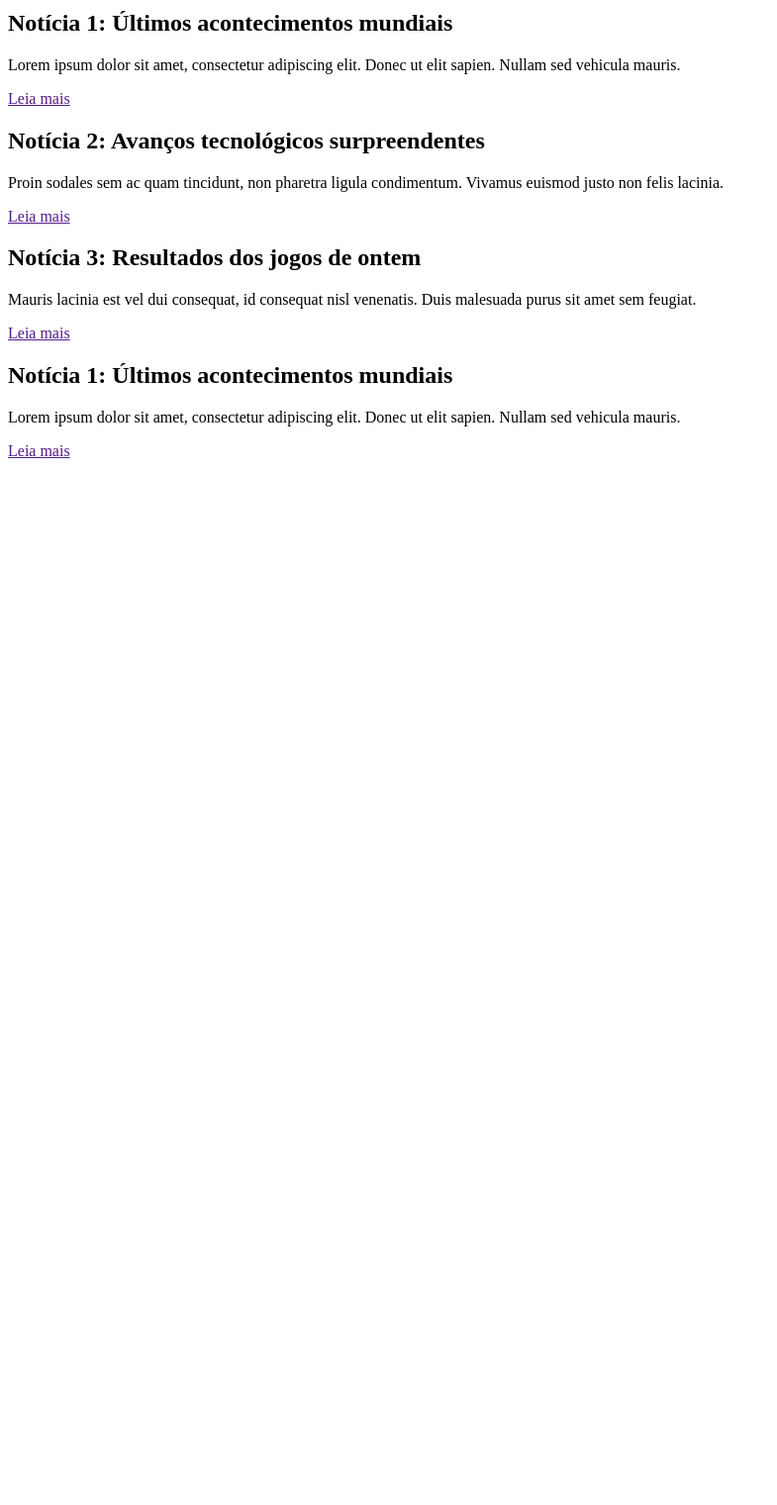
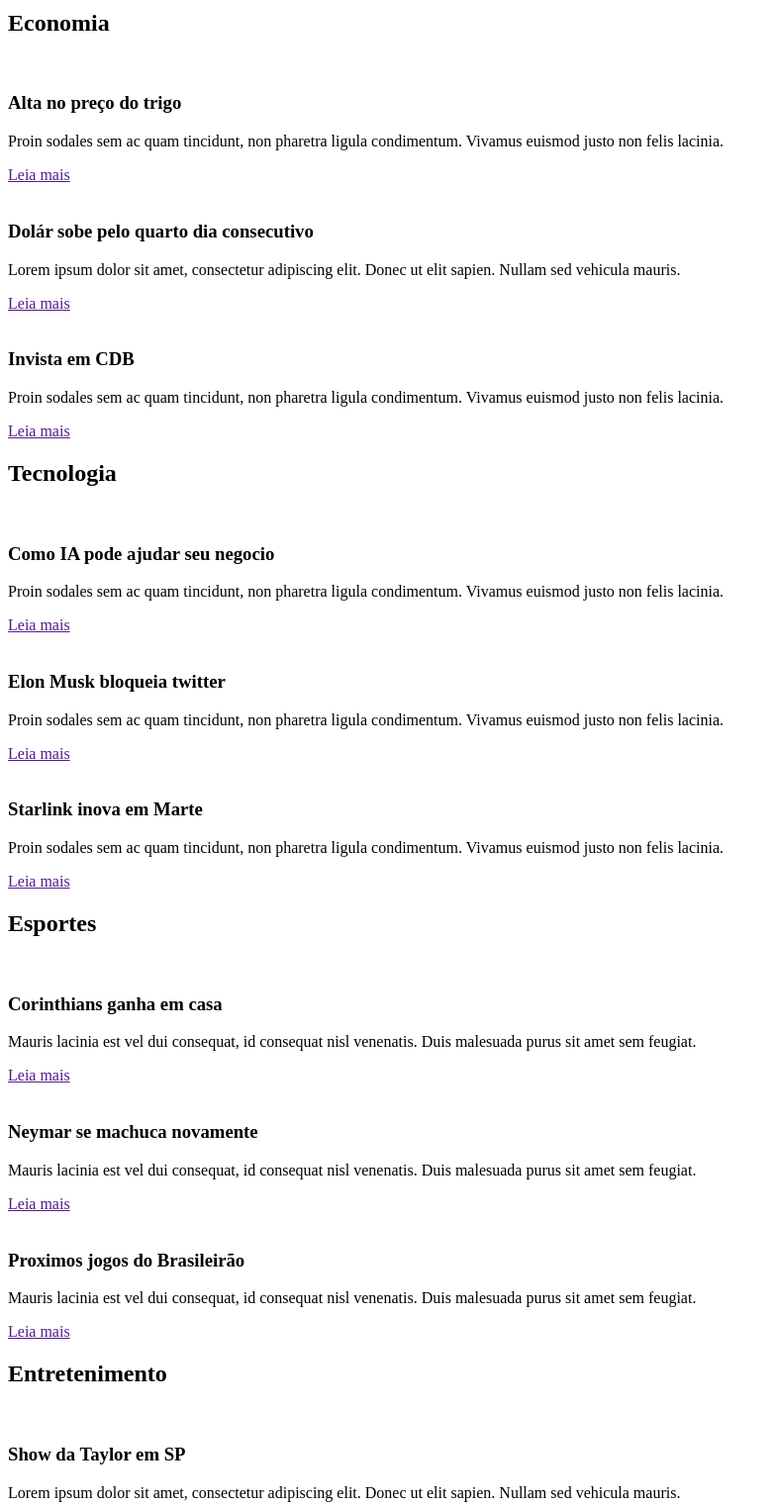
Before and after one commit to gaba-teixeira/curso_ebac_frontend, a plain HTML site: page index.html in a window 1280 px wide. Shown: the part 180-1701 px from the top of the page at 99% size, without its empty margins (0-785 px from the left). Before the commit the page ends 800 px from the top, so only its background shows below. Drawn offline with Linux system fonts and the light colour scheme.

Commit message:
Adição de mais articles e alteração dos h3

```diff
--- a/index.html
+++ b/index.html
@@ -20,8 +20,19 @@
     </header>
 
     <section>
+      <h2>Economia</h2>
       <article>
-        <h2>Notícia 1: Últimos acontecimentos mundiais</h2>
+        <img src="" alt="" />
+        <h3>Alta no preço do trigo</h3>
+        <p>
+          Proin sodales sem ac quam tincidunt, non pharetra ligula condimentum.
+          Vivamus euismod justo non felis lacinia.
+        </p>
+        <a href="" ;>Leia mais</a>
+      </article>
+      <article>
+        <img src="" alt="" />
+        <h3>Dolár sobe pelo quarto dia consecutivo</h3>
 
         <p>
           Lorem ipsum dolor sit amet, consectetur adipiscing elit. Donec ut elit
@@ -29,10 +40,9 @@
         </p>
         <a href="" ;>Leia mais</a>
       </article>
-    </section>
-    <section>
       <article>
-        <h2>Notícia 2: Avanços tecnológicos surpreendentes</h2>
+        <img src="" alt="" />
+        <h3>Invista em CDB</h3>
         <p>
           Proin sodales sem ac quam tincidunt, non pharetra ligula condimentum.
           Vivamus euismod justo non felis lacinia.
@@ -41,8 +51,58 @@
       </article>
     </section>
     <section>
+      <h2>Tecnologia</h2>
       <article>
-        <h2>Notícia 3: Resultados dos jogos de ontem</h2>
+        <img src="" alt="" />
+        <h3>Como IA pode ajudar seu negocio</h3>
+        <p>
+          Proin sodales sem ac quam tincidunt, non pharetra ligula condimentum.
+          Vivamus euismod justo non felis lacinia.
+        </p>
+        <a href="" ;>Leia mais</a>
+      </article>
+      <article>
+        <img src="" alt="" />
+        <h3>Elon Musk bloqueia twitter</h3>
+        <p>
+          Proin sodales sem ac quam tincidunt, non pharetra ligula condimentum.
+          Vivamus euismod justo non felis lacinia.
+        </p>
+        <a href="" ;>Leia mais</a>
+      </article>
+      <article>
+        <img src="" alt="" />
+        <h3>Starlink inova em Marte</h3>
+        <p>
+          Proin sodales sem ac quam tincidunt, non pharetra ligula condimentum.
+          Vivamus euismod justo non felis lacinia.
+        </p>
+        <a href="" ;>Leia mais</a>
+      </article>
+    </section>
+    <section>
+      <h2>Esportes</h2>
+      <article>
+        <img src="" alt="" />
+        <h3>Corinthians ganha em casa</h3>
+        <p>
+          Mauris lacinia est vel dui consequat, id consequat nisl venenatis.
+          Duis malesuada purus sit amet sem feugiat.
+        </p>
+        <a href="" ;>Leia mais</a>
+      </article>
+      <article>
+        <img src="" alt="" />
+        <h3>Neymar se machuca novamente</h3>
+        <p>
+          Mauris lacinia est vel dui consequat, id consequat nisl venenatis.
+          Duis malesuada purus sit amet sem feugiat.
+        </p>
+        <a href="" ;>Leia mais</a>
+      </article>
+      <article>
+        <img src="" alt="" />
+        <h3>Proximos jogos do Brasileirão</h3>
         <p>
           Mauris lacinia est vel dui consequat, id consequat nisl venenatis.
           Duis malesuada purus sit amet sem feugiat.
@@ -50,9 +110,31 @@
         <a href="" ;>Leia mais</a>
       </article>
     </section>
+
     <section>
+      <h2>Entretenimento</h2>
       <article>
-        <h2>Notícia 1: Últimos acontecimentos mundiais</h2>
+        <img src="" alt="" />
+        <h3>Show da Taylor em SP</h3>
+        <p>
+          Lorem ipsum dolor sit amet, consectetur adipiscing elit. Donec ut elit
+          sapien. Nullam sed vehicula mauris.
+        </p>
+        <a href="" ;>Leia mais</a>
+      </article>
+
+      <article>
+        <img src="" alt="" />
+        <h3>Olivia Rodrigo confirmada no Brasil</h3>
+        <p>
+          Lorem ipsum dolor sit amet, consectetur adipiscing elit. Donec ut elit
+          sapien. Nullam sed vehicula mauris.
+        </p>
+        <a href="" ;>Leia mais</a>
+      </article>
+      <article>
+        <img src="" alt="" />
+        <h3>Estreia da nova novela das 9hrs</h3>
         <p>
           Lorem ipsum dolor sit amet, consectetur adipiscing elit. Donec ut elit
           sapien. Nullam sed vehicula mauris.
```
